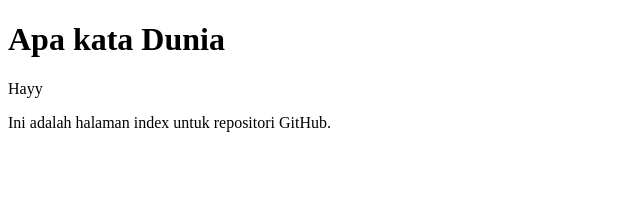
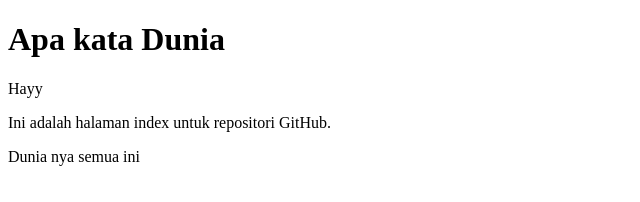
Before and after one commit to ChrisBangun17/praktikumpw, a plain HTML site: page index.html in a window 1280 px wide. Shown: the whole page, without its empty margins (0-640 px from the left). Drawn offline with Linux system fonts and the light colour scheme.

Commit message:
Edit dikit

```diff
--- a/index.html
+++ b/index.html
@@ -9,5 +9,6 @@
     <h1>Apa kata Dunia</h1>
     <p>Hayy</p>
     <p>Ini adalah halaman index untuk repositori GitHub.</p>
+    <p>Dunia nya semua ini</p>
 </body>
 </html>
```
Also changed, not shown: .brud/history/cleanup.json (added).
